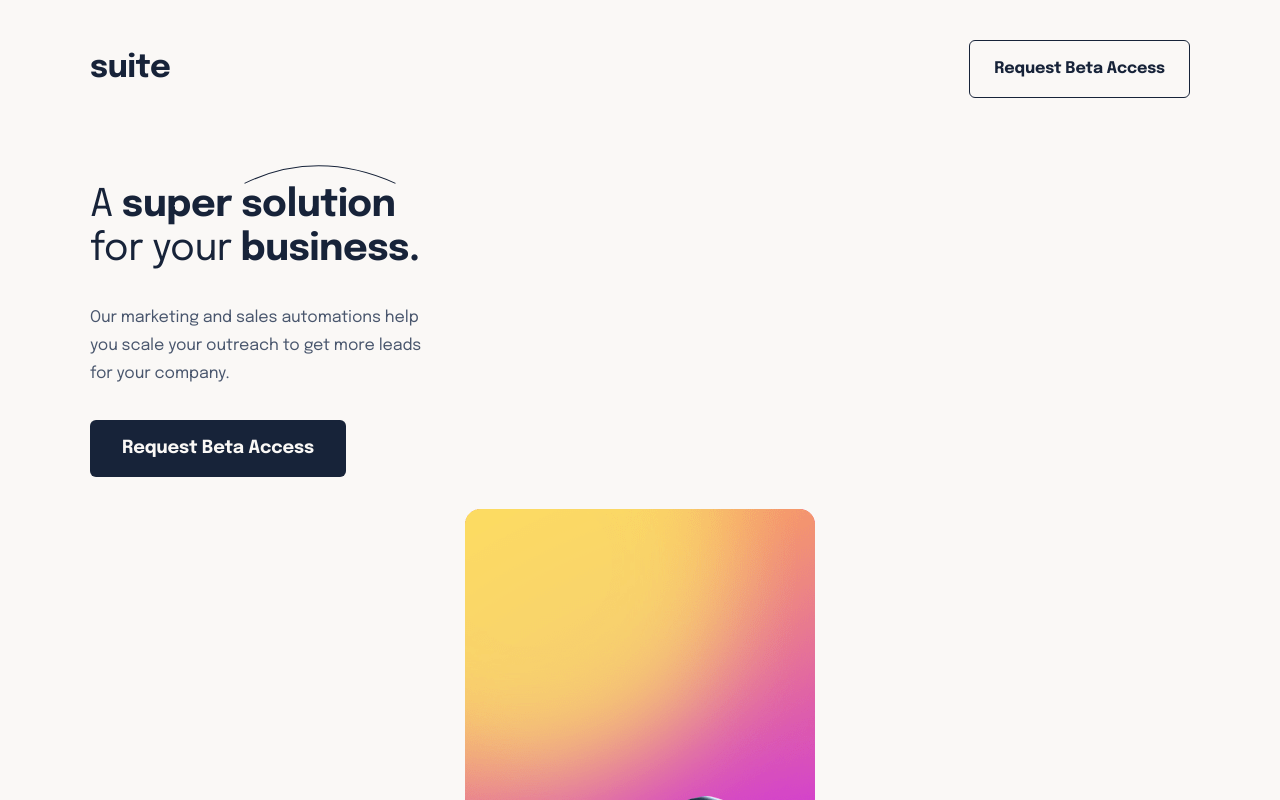
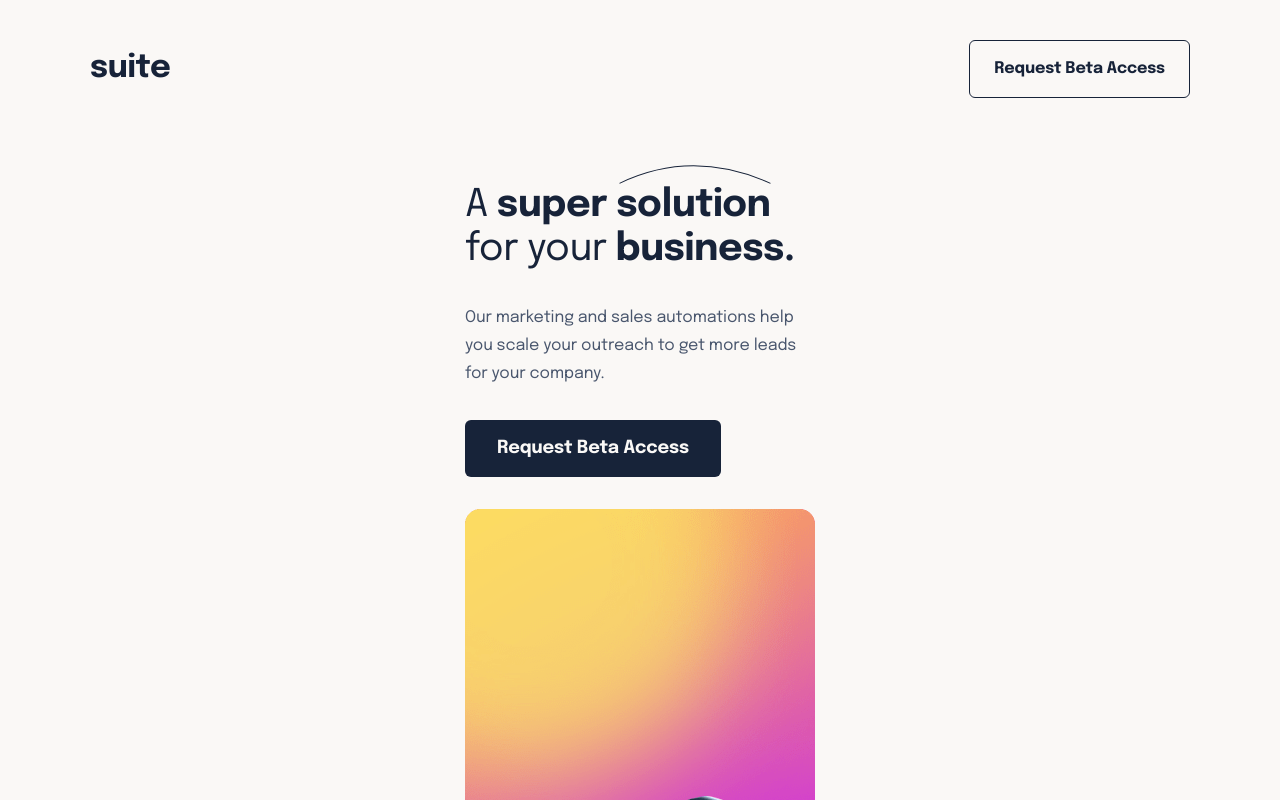
Before and after one commit to Huayao-Zheng/suite-landing-page, a React (Create React App) app: page / in a window 1280 px wide. Shown: the top 800 px of the page. Built offline with nearby package versions, Linux system fonts and the light colour scheme.

Commit message:
making tablet version of hero section'

```diff
--- a/src/components/HeroIntro.jsx
+++ b/src/components/HeroIntro.jsx
@@ -6,7 +6,7 @@ import curvedLine from '../images/pattern-curved-line-1.svg';
 
 export const HeroIntro = () => {
   return (
-    <div className="grid place-items-start gap-8">
+    <div className="grid place-items-start gap-8 max-w-[375px] mx-auto">
       <div className="text-[38px] leading-[44px] tracking-[-0.53px]">
         <p className="inline-block">
           <img src={curvedLine} alt="curved lined" className="w-[152px] h-[19px] ml-auto" />A{' '}
--- a/src/index.css
+++ b/src/index.css
@@ -5,3 +5,7 @@
 .myContainer {
   @apply max-w-[1280px] mx-auto px-4 md:px-10 xl:px-[90px] transition-all;
 }
+
+.md-hero-grid-areas {
+  /* grid-template-areas: ; */
+}
--- a/src/layout/Hero.jsx
+++ b/src/layout/Hero.jsx
@@ -6,7 +6,12 @@ import { StatesList } from '../components/StatesList';
 
 export const Hero = () => {
   return (
-    <section id="hero" className="myContainer pt-[56px] md:pt-[80px] xl:pt-[67px] grid gap-8">
+    <section
+      id="hero"
+      className="myContainer grid- pt-[56px] md:pt-[80px] xl:pt-[67px]
+    grid gap-8"
+    >
+      {/* layout the grid template and pass the grid-itme classes through below's components */}
       <HeroIntro />
       <HeroImage />
       <StatesList />
```
